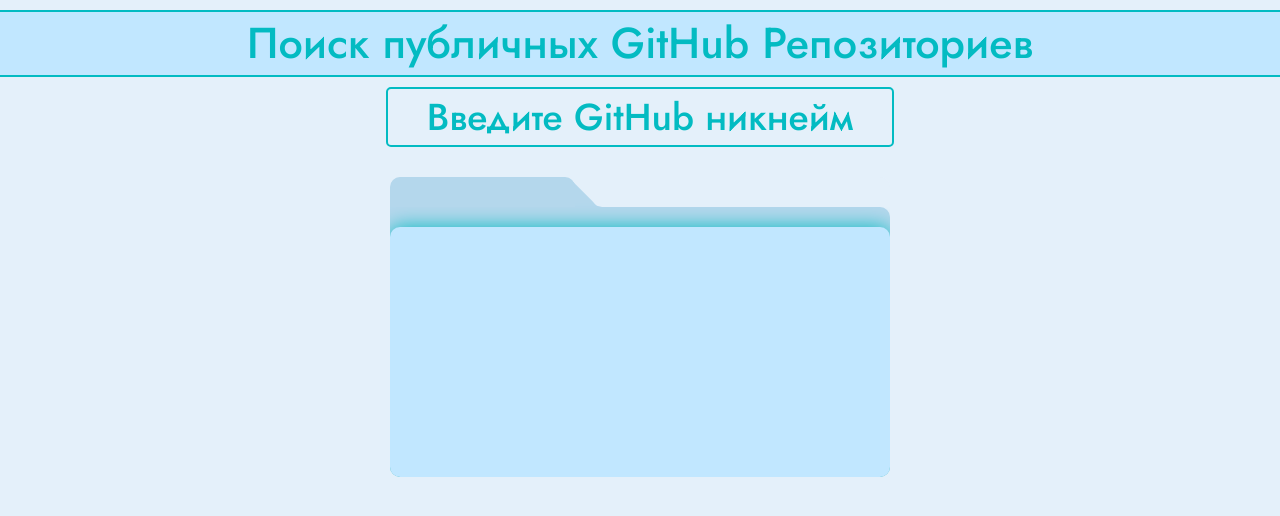
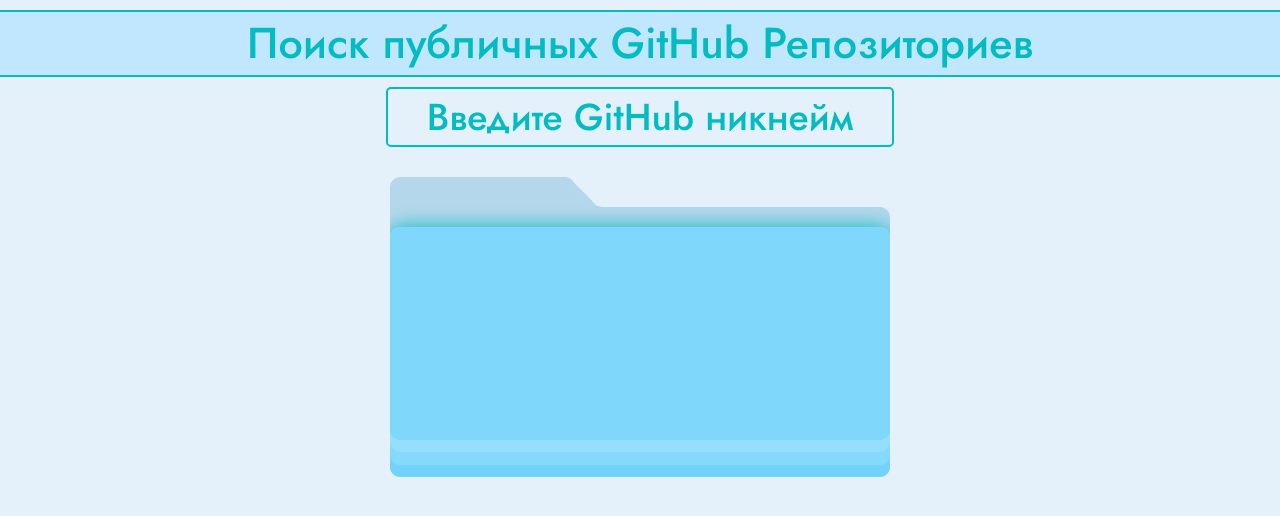
Before and after one commit to bambullbee/GitRepositoriesSearch, a React app: page / in a window 1280 px wide. Shown: the top 516 px of the page. Built offline with nearby package versions, Linux system fonts and the light colour scheme.

Commit message:
Animation is ready

```diff
--- a/src/entities/RepositoryCard/RepositoryCard.tsx
+++ b/src/entities/RepositoryCard/RepositoryCard.tsx
@@ -17,31 +17,53 @@
   }
 });
 
+interface repositoryCardI extends repository {
+  className?: string;
+}
+
 const RepositoryCard = ({
   name,
   description,
   link,
   stargazers_count: stars,
   id,
-}: repository) => {
+  className,
+}: repositoryCardI) => {
   const cardHTMLELement = useRef(null);
   const [copyBtnText, setCopyBtnText] = useState("Копировать");
+  const height = useRef(null);
   useEffect(() => {
-    if (!(cardHTMLELement.current instanceof Element)) {
+    if (!(cardHTMLELement.current instanceof Element && id % 20 === 0)) {
       return undefined;
     }
     observer.observe(cardHTMLELement.current);
     return () => {
-      if (!(cardHTMLELement.current instanceof Element)) {
+      if (!(cardHTMLELement.current instanceof Element && id % 20 === 0)) {
         return undefined;
       }
       observer.unobserve(cardHTMLELement.current as Element);
     };
   }, []);
+  useEffect(() => {
+    let timer: ReturnType<typeof setTimeout>;
+    if (id <= 20) {
+      height.current = cardHTMLELement.current.offsetTop;
+      cardHTMLELement.current.style.transform = `translateY(-${cardHTMLELement.current.offsetTop}px) scale(0.6)`;
+      timer = setTimeout(() => {
+        cardHTMLELement.current.style.transition = "transform 1s";
+        cardHTMLELement.current.style.transform = `translateY(0px) scale(1)`;
+      }, 100);
+    }
+    return () => {
+      if (timer) {
+        clearTimeout(timer);
+      }
+    };
+  }, []);
   return (
     <div
-      className="repository-card"
-      ref={id % 20 === 0 ? cardHTMLELement : null}
+      className={`repository-card ${className ? className : ""}`}
+      ref={cardHTMLELement}
     >
       <h3 className="heading heading__repo-subheading">{name}</h3>
       <p className="repository-card__description">{description}</p>
--- a/src/style.css
+++ b/src/style.css
@@ -2,6 +2,10 @@
   --primary-color: rgb(3, 187, 194);
   --secondary-color: rgb(193, 231, 255);
   --secondary-darker-color: rgb(180, 215, 236);
+  --secondary-color-1: rgb(127, 215, 252);
+  --secondary-color-2: rgb(149, 222, 253);
+  --secondary-color-3: rgb(132, 217, 253);
+  --secondary-color-4: rgb(113, 210, 252);
   --third-color: rgb(0, 166, 255);
   --bgc: #e4f0fa;
   --repo-card-bg: #fce7f7;
@@ -10,13 +14,13 @@
 body {
   background-color: var(--bgc);
   color: var(--primary-color);
-    font-family: 'Jost', sans-serif;
+  font-family: "Jost", sans-serif;
   font-weight: 500;
 }
 
 .font-sett {
   color: var(--primary-color);
-    font-family: 'Jost', sans-serif;
+  font-family: "Jost", sans-serif;
   font-size: 1.3rem;
   font-weight: 500;
 }
@@ -53,8 +57,16 @@
   color: var(--primary-color);
 }
 
+/* MAIN */
+main {
+  position: relative;
+  z-index: 1;
+}
+
 /* REPOSITORY CARD */
 .repository-card {
+  position: relative;
+  z-index: 0;
   padding: 5px 10px;
   width: 90%;
   max-width: 600px;
@@ -134,17 +146,49 @@
   display: none;
 }
 
+.state-block__successfull__wrapper {
+  perspective: 1500px;
+  position: relative;
+  z-index: 1;
+}
+
 .state-block__successfull {
   position: relative;
-    z-index: 1;
+  z-index: 2;
   width: 70%;
   max-width: 500px;
   height: 300px;
   margin: 30px auto 0px;
   overflow: hidden;
   border-radius: 10px;
-    /* background-color: var(--secondary-darker-color); */
+  perspective: 200px;
+  transform-style: preserve-3d;
+  animation: shake 1s;
 }
+
+@keyframes shake {
+  0%,
+  100% {
+    transform: rotateY(0deg);
+  }
+  100% {
+    transform: rotateY(0deg) rotateX(0deg);
+  }
+  20%,
+  40%,
+  60%,
+  80% {
+    transform: rotateY(-10deg) rotateX(10deg);
+  }
+  10%,
+  30%,
+  50%,
+  70%,
+  90% {
+    transform: rotateY(10deg) rotateX(10deg);
+  }
+}
+
 /* + */
 .state-block__successfull__inner {
   position: relative;
@@ -152,7 +196,7 @@
   width: 100%;
   height: 250px;
   margin-top: 50px;
-    background-color: var(--secondary-color);
+  background-color: var(--secondary-color-4);
   box-shadow: 0px 0px 20px var(--primary-color);
   border-radius: 10px;
 }
@@ -222,6 +266,27 @@
   background-color: var(--secondary-darker-color);
 }
 
+.state-block__successfull__inner-1 {
+  position: absolute;
+  z-index: 1;
+  width: 100%;
+  height: 95%;
+  border-radius: 10px;
+  background-color: var(--secondary-color-3);
+}
+
+.state-block__successfull__inner-1-2 {
+  z-index: 2;
+  height: 90%;
+  background-color: var(--secondary-color-2);
+}
+
+.state-block__successfull__inner-1-3 {
+  z-index: 3;
+  height: 85%;
+  background-color: var(--secondary-color-1);
+}
+
 /* MEDIAQUERIES */
 
 @media (min-width: 600px) {
--- a/src/widgets/CardsSection/CardsSection.tsx
+++ b/src/widgets/CardsSection/CardsSection.tsx
@@ -2,12 +2,14 @@
 import { useSelectorTs } from "@/shared";
 import React, { useEffect, useRef } from "react";
 import LoadingState from "./components/LoadingState";
+import SuccessfullState from "./components/SuccessfullState";
 
 const CardsSection = () => {
   const cards = useSelectorTs((state) => state.search.repositories);
   const loadingState = useSelectorTs((state) => state.search.state);
   return (
-    <div>
+    <main>
+      <SuccessfullState />
       {cards.map((el, ind) => {
         return (
           <>
@@ -26,7 +28,7 @@
         state={loadingState.type}
         errorType={loadingState.errorType}
       />
-    </div>
+    </main>
   );
 };
 
--- a/src/widgets/CardsSection/components/LoadingState.tsx
+++ b/src/widgets/CardsSection/components/LoadingState.tsx
@@ -1,7 +1,6 @@
-import { loadingState } from '@/shared';
-import React, { memo, useMemo } from 'react';
-import errorData from '../errorData';
-import SuccessfullState from './SuccessfullState';
+import { loadingState } from "@/shared";
+import React, { memo, useMemo } from "react";
+import errorData from "../errorData";
 
 interface loadingStateI {
   state: loadingState;
@@ -11,34 +10,35 @@
 const LoadingState = ({ state, errorType }: loadingStateI) => {
   const block = useMemo(() => {
     switch (state) {
-            case 'loading':
-                return <div className='state-block__loading'>Загрузка...</div>;
-            case 'idle':
-                return <div className=''></div>;
-            case 'error':
+      case "loading":
+        return <div className="state-block__loading">Загрузка...</div>;
+      case "idle":
+        return <div className=""></div>;
+      case "error":
         return (
-                    <div className='state-block__error'>
-                        Ошибка {errorType}.{' '}
+          <div className="state-block__error">
+            Ошибка {errorType}.{" "}
             {errorData[errorType]
               ? errorData[errorType]
-                            : 'Неизвестная ошибка. Попробуйте перезагрузить страницу или зайти чуть попозже.'}
+              : "Неизвестная ошибка. Попробуйте перезагрузить страницу или зайти чуть попозже. " +
+                errorType}
           </div>
         );
     }
   }, [state]);
   return (
     <>
-            {' '}
-            {state !== 'successfull' ? (
+      {" "}
+      {state !== "successfull" ? (
         <div
           className={`state-block ${
-                        state === 'idle' ? 'state-block__inactive' : ''
+            state === "idle" ? "state-block__inactive" : ""
           }`}
         >
           {block}
         </div>
       ) : (
-                <SuccessfullState />
+        ""
       )}
     </>
   );
--- a/src/widgets/CardsSection/components/SuccessfullState.tsx
+++ b/src/widgets/CardsSection/components/SuccessfullState.tsx
@@ -1,15 +1,24 @@
+import { memo } from "react";
+
 const SuccessfullState = () => {
-    return (
-        <div className='state-block__successfull'>
-            <div className='state-block__successfull__inner'></div>
-            <div className='state-block__successfull__add'></div>
-            <div className='state-block__successfull__diagonal'></div>
-            <div className='state-block__successfull__great-inner'></div>
-            <div className='state-block__successfull__greater-inner'></div>
-            <div className='state-block__successfull__left-top'></div>
-            <div className='state-block__successfull__middle-top'></div>
+  return (
+    <div className="state-block__successfull__wrapper">
+      {" "}
+      <div className="state-block__successfull" id="folder">
+        <div className="state-block__successfull__inner">
+          <div className="state-block__successfull__inner-1 state-block__successfull__inner-1-1"></div>
+          <div className="state-block__successfull__inner-1 state-block__successfull__inner-1-2"></div>
+          <div className="state-block__successfull__inner-1 state-block__successfull__inner-1-3"></div>
         </div>
-    );
+        <div className="state-block__successfull__add"></div>
+        <div className="state-block__successfull__diagonal"></div>
+        <div className="state-block__successfull__great-inner"></div>
+        <div className="state-block__successfull__greater-inner"></div>
+        <div className="state-block__successfull__left-top"></div>
+        <div className="state-block__successfull__middle-top"></div>
+      </div>
+    </div>
+  );
 };
 
-export default SuccessfullState;
+export default memo(SuccessfullState);
--- a/src/widgets/CardsSection/errorData.ts
+++ b/src/widgets/CardsSection/errorData.ts
@@ -5,12 +5,12 @@
 const errorData: errorDataI = {
   400: "Запрос не может быть обработан из-за неверного синтаксиса. Это может произойти, если отсутствуют обязательные параметры или они указаны неверно.",
   401: "Запрос требует аутентификации пользователя. Это происходит, если вы не предоставили токен доступа или он недействителен.",
-  403: "Сервер понимает запрос, но отказывается его выполнять. Это может произойти, если у вас нет прав доступа к ресурсу.",
+  403: "Сервер понимает запрос, но отказывается его выполнять. Это может произойти, если вы превысили лимит запросов в минуту(10). Попробуйте перезагрузить страницу.",
   404: "Запрашиваемый ресурс не найден. Это может случиться, если вы обращаетесь к несуществующему репозиторию или элементу",
   409: "Запрос не может быть выполнен из-за конфликта с текущим состоянием ресурса. Например, это может произойти при попытке создать сущность с уже существующим именем.",
   422: "Сервер понимает тип содержимого запроса и синтаксис запроса корректен, но не может его обработать из-за семантических ошибок. Например, если вы вводите не существующий никнейм или никнейм, доступ к которому закрыт.",
   500: "Произошла ошибка на стороне сервера, и он не смог выполнить запрос. Это может быть связано с временными проблемами на стороне GitHub.",
-  502: " Сервер, действующий как шлюз или прокси, получил недопустимый ответ от вышестоящего сервера. Это может указывать на временные проблемы с сетью или сервером.",
+  502: "Сервер, действующий как шлюз или прокси, получил недопустимый ответ от вышестоящего сервера. Это может указывать на временные проблемы с сетью или сервером.",
   503: "Сервер временно недоступен, обычно из-за перегрузки или планового обслуживания. Это временная ошибка, и стоит попробовать повторить запрос позже.",
   504: "Сервер, действующий как шлюз или прокси, не получил вовремя ответ от вышестоящего сервера. Это также может быть связано с временными проблемами сети.",
   0: "Проверьте подключение к сети.",
```
Also changed, not shown: src/app/slices/searchSlice.ts (+33 -24 lines). Lines whose indentation alone changed are shown as unchanged.
